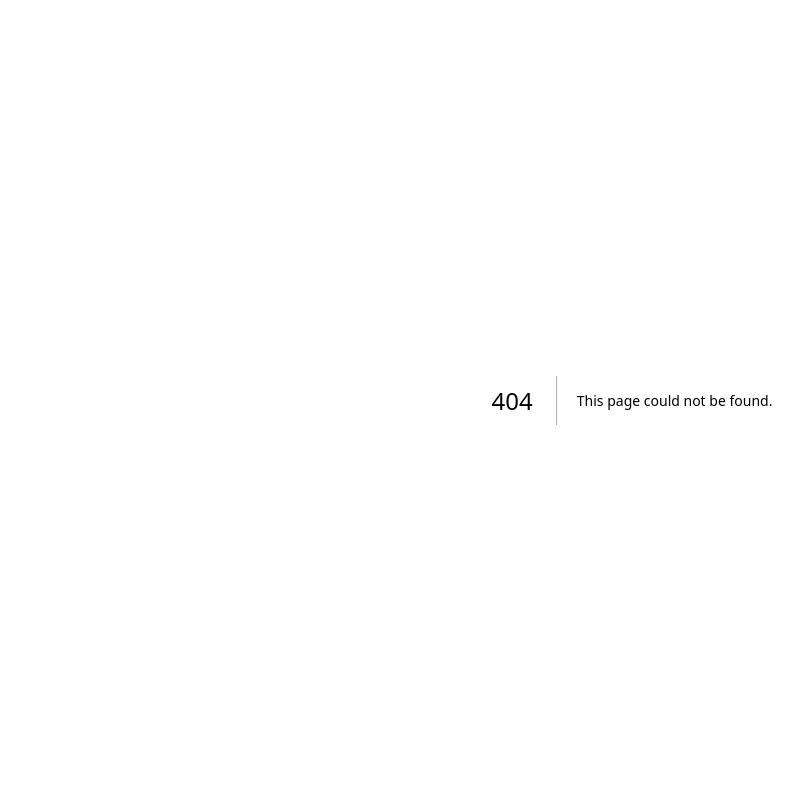
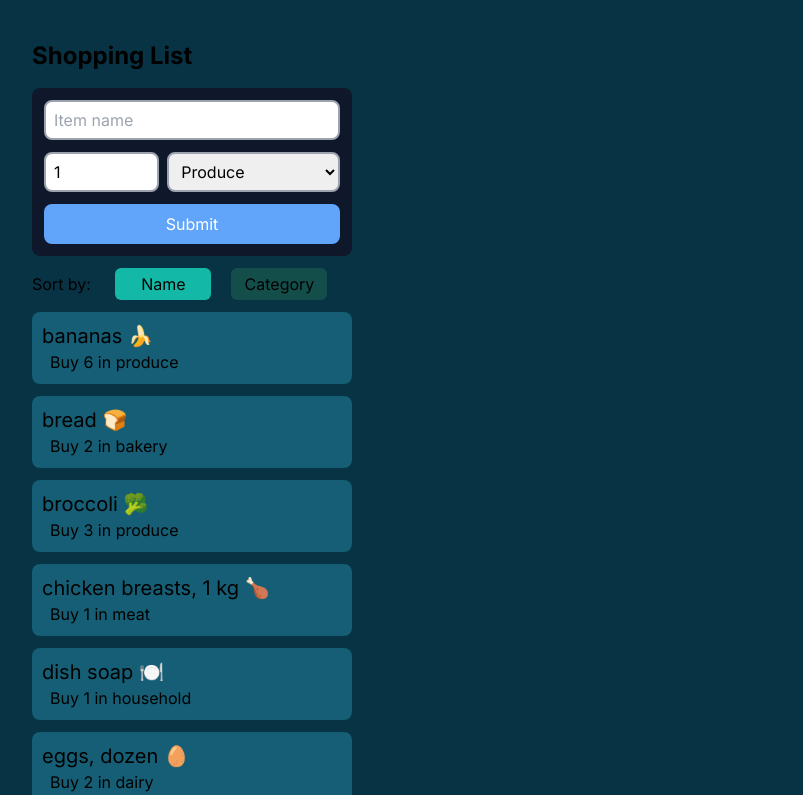
Before and after one commit to NathanCCH/cprg306-assignments, a Next.js app: page /week-7 in a window 1280 px wide. Before the commit this address had no page. Shown: the top 795 px of the page, without its empty margins (8-811 px from the left). Built offline with nearby package versions, Linux system fonts and the light colour scheme; no server answers.

Commit message:
Create page for week7

```diff
--- a/app/page.js
+++ b/app/page.js
@@ -19,6 +19,9 @@ export default function Page() {
       <div>
         <Link href="week-6">Week 6</Link>
       </div>
+      <div>
+        <Link href="week-7">Week 7</Link>
+      </div>
     </main>
   );
 }
--- /dev/null
+++ b/app/week-7/item-list.js
@@ -0,0 +1,33 @@
+"use client";
+
+import Item from "./item";
+import { useState } from "react";
+
+export default function ItemList({ items, onItemSelect }) {
+
+  const [sortBy, setSortBy] = useState("name");
+
+  const sortedItems = [...items].sort((a, b) => {
+    if (sortBy === "name") {
+      return a.name.localeCompare(b.name);
+    }
+    else if (sortBy === "category") {
+      return a.category.localeCompare(b.category);
+    }
+  });
+
+  return (
+    <>
+      <div className="inline-block space-x-5 mb-3">
+        <lable for="sort" class="text-m">Sort by: </lable>
+        <button onClick={() => setSortBy("name")} className={` ${sortBy === "name" ? 'bg-teal-500' : 'bg-teal-900'} rounded-md p-1 w-24`} >Name</button>
+        <button onClick={() => setSortBy("category")} className={` ${sortBy === "category" ? 'bg-teal-500' : 'bg-teal-900'} rounded-md p-1 w-24`}>Category</button>
+      </div>
+      <ul>
+        {sortedItems.map((item, index) => (
+          <Item key={index} name={item.name} quantity={item.quantity} category={item.category} onSelect={() => onItemSelect(item)}/>
+        ))}
+      </ul>
+    </>
+  )
+}
--- /dev/null
+++ b/app/week-7/item.js
@@ -0,0 +1,12 @@
+
+
+export default function Item({ name, quantity, category, onSelect}) {
+    return (
+        <div className="bg-cyan-800 mb-3 p-2.5 max-w-xs rounded-lg" onClick={onSelect}>
+            <li>
+                <h2 className="text-xl">{name}</h2>
+                <p className="pl-2">Buy {quantity} in {category}</p>
+            </li>
+        </div>
+    )
+}
--- /dev/null
+++ b/app/week-7/items.json
@@ -0,0 +1,74 @@
+[
+  {
+    "id": "1h2GJKH12gkHG31h1H",
+    "name": "milk, 4 L 🥛",
+    "quantity": 1,
+    "category": "dairy"
+  },
+  {
+    "id": "2KJH3k2j3H1k2J3K1H",
+    "name": "bread 🍞",
+    "quantity": 2,
+    "category": "bakery"
+  },
+  {
+    "id": "3h2KJH3k2j3H1k2J3",
+    "name": "eggs, dozen 🥚",
+    "quantity": 2,
+    "category": "dairy"
+  },
+  {
+    "id": "4k2J3K1H2GJKH12gk",
+    "name": "bananas 🍌",
+    "quantity": 6,
+    "category": "produce"
+  },
+  {
+    "id": "5H1h1H2KJH3k2j3H",
+    "name": "broccoli 🥦",
+    "quantity": 3,
+    "category": "produce"
+  },
+  {
+    "id": "6H1k2J3K1H2GJKH1",
+    "name": "chicken breasts, 1 kg 🍗",
+    "quantity": 1,
+    "category": "meat"
+  },
+  {
+    "id": "7gkHG31h1H2KJH3k",
+    "name": "pasta sauce 🍝",
+    "quantity": 3,
+    "category": "canned goods"
+  },
+  {
+    "id": "8j3H1k2J3K1H2GJK",
+    "name": "spaghetti, 454 g 🍝",
+    "quantity": 2,
+    "category": "dry goods"
+  },
+  {
+    "id": "9H12gkHG31h1H2KJ",
+    "name": "toilet paper, 12 pack 🧻",
+    "quantity": 1,
+    "category": "household"
+  },
+  {
+    "id": "10H3k2j3H1k2J3K1",
+    "name": "paper towels, 6 pack",
+    "quantity": 1,
+    "category": "household"
+  },
+  {
+    "id": "11k2J3K1H2GJKH12",
+    "name": "dish soap 🍽️",
+    "quantity": 1,
+    "category": "household"
+  },
+  {
+    "id": "12GJKH12gkHG31h1",
+    "name": "hand soap 🧼",
+    "quantity": 4,
+    "category": "household"
+  }
+]
--- /dev/null
+++ b/app/week-7/meal-ideas.js
@@ -0,0 +1,52 @@
+"use client";
+
+import { useState, useEffect } from "react";
+
+export default function MealIdeas({ ingredient }) {
+
+  const [meals, setMeals] = useState([]);
+
+  async function fetchMealIdeas(ingredient) {
+    try {
+      const response = await fetch(
+        `https://www.themealdb.com/api/json/v1/1/filter.php?i=${ingredient}`
+      );
+      const data = await response.json();
+      return data.meals || [];
+    } catch (error) {
+      console.error("Could not fetch meals: ", error);
+      return [];
+    }
+  }
+
+  const loadMealIdeas = async (ingredient) => {
+    const fetchedMeals = await fetchMealIdeas(ingredient);
+    setMeals(fetchedMeals);
+  };
+
+  useEffect(() => {
+    loadMealIdeas(ingredient);
+  }, [ingredient]);
+
+  return (
+    <div>
+      <h2 className="text-xl font-bold mb-4">Meal Ideas</h2>
+      <div>
+        {meals ? (
+          <p>Here are some meal ideas using {ingredient}</p>
+        ) : (
+          <p>No meal ideas found for {ingredient}</p>
+        )}
+      </div>
+      {meals ? (
+        <ul>
+          {meals.map((ingredient) => (
+            <li key={ingredient.idMeal}>{ingredient.strMeal}</li>
+          ))}
+        </ul>
+      ) : (
+        <p></p>
+      )}
+    </div>
+  );
+}
--- /dev/null
+++ b/app/week-7/new-item.js
@@ -0,0 +1,55 @@
+"use client";
+
+import { useState } from "react";
+
+export default function NetItem({ onAddItem }) {
+  const [name, setName] = useState("");
+  const [quantity, setQuantity] = useState(1);
+  const [category, setCategory] = useState("produce");
+
+
+
+  const handleSubmit = (event) => {
+    event.preventDefault();
+    const newId = Math.floor(Math.random() * 1000000);
+    const item = {
+      id: newId,
+      name,
+      quantity,
+      category,
+    };
+
+    onAddItem(item);
+
+    console.log(item);
+
+
+    // Reset the form.
+    setName("");
+    setQuantity(1);
+    setCategory("produce");
+  };
+
+  return (
+    <form class="p-3 mb-3 bg-slate-900 text-black rounded-lg w-full max-w-xs">
+      <input type="text" placeholder="Item name" value={name} onChange={(e) => setName(e.target.value)} required class="w-full h-10 mb-3 pl-2 border-2 border-gray-400 rounded-lg focus:bg-yellow-100" />
+      <div class="flex justify-between mb-3">
+        <input type="number" min="1" max="99" value={quantity} onChange={(e) => setQuantity(Number(e.target.value))} required class="h-10 pl-2 w-2/5 border-2 border-gray-400 focus:bg-yellow-100 rounded-lg" />
+        <select value={category} onChange={(e) => setCategory(e.target.value)} class="ml-2 w-3/5 h-10 pl-2 border-2 border-gray-400 focus:bg-yellow-100 rounded-lg">
+          <option value="produce">Produce</option>
+          <option value="dairy">Dairy</option>
+          <option value="bakery">Bakery</option>
+          <option value="meat">Meat</option>
+          <option value="frozen_foods">Frozen Foods</option>
+          <option value="canned_goods">Canned Goods</option>
+          <option value="dry_goods">Dry Goods</option>
+          <option value="beverages">Beverages</option>
+          <option value="snacks">Snacks</option>
+          <option value="household">Household</option>
+          <option value="other">Other</option>
+        </select>
+      </div>
+      <button onClick={handleSubmit} className="w-full h-10 text-white bg-blue-400 hover:bg-blue-500 rounded-lg ">Submit</button>
+    </form>
+  );
+}
--- /dev/null
+++ b/app/week-7/page.js
@@ -0,0 +1,50 @@
+"use client";
+
+import { useState } from "react";
+import ItemList from "./item-list";
+import NewItem from "./new-item";
+import itemsData from "./items.json";
+import MealIdeas from "./meal-ideas";
+
+export default function Page() {
+
+  const [items, setItems] = useState(itemsData);
+  const [selectedMeal, setSelectedMeal] = useState(null);
+
+  const handleAddItem = (newItem) => {
+    setItems([...items, newItem]);
+  };
+
+  const handleItemSelect = (item) => {
+    let cleanItem;
+    if (item.name.includes(",")) {
+      cleanItem = item.name.replace(/,.*/, "");
+    } else {
+      // Regular expression to match emojis
+      const regexEmoji = /[\u{1F300}-\u{1F9FF}]/gu;
+      cleanItem = item.name.replace(regexEmoji, "");
+    }
+    if (cleanItem) {
+      setSelectedMeal(cleanItem);
+    } else {
+      console.error("Error: Unable to extract meal name from selected item.");
+    }
+  };
+
+  return (
+    <main className="bg-cyan-950">
+      <div className="flex-1 p-10">
+        <h1 className="text-2xl font-bold mb-4 ">Shopping List</h1>
+        <div>
+          <NewItem onAddItem={handleAddItem} />
+          <ItemList items={items} onItemSelect={handleItemSelect} />
+        </div>
+      </div>
+      <div className="inline-flex ">
+        <div>
+            <MealIdeas meal={selectedMeal} />
+        </div>
+      </div>
+    </main>
+  )
+}
```
